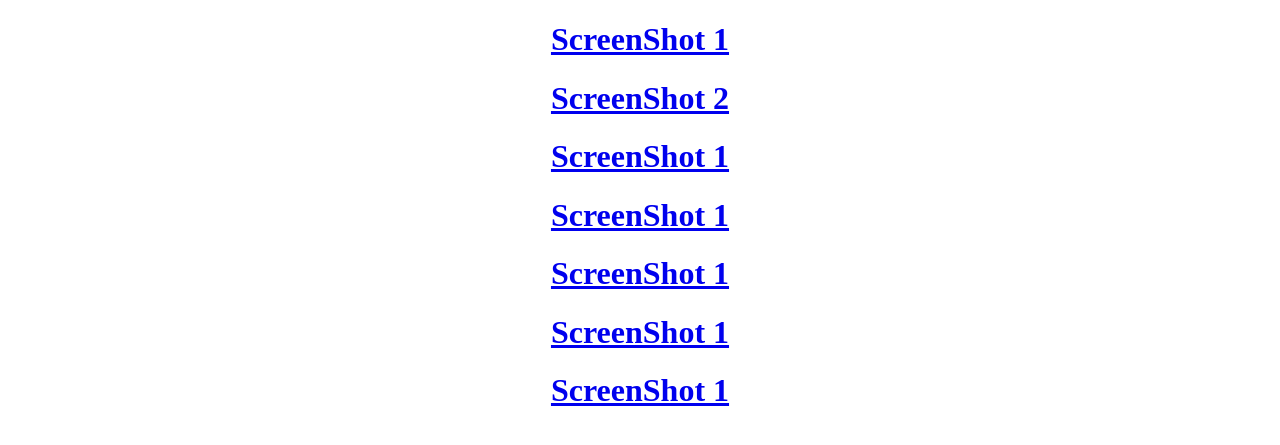
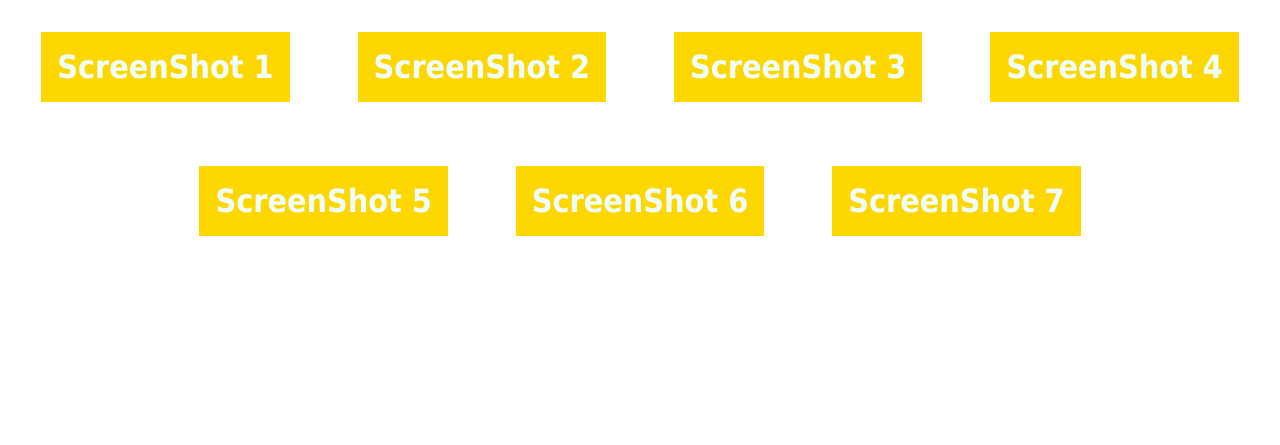
Before and after one commit to HosseinKarami/HosseinKarami.github.io, a Jekyll site: the page ssj/index.html, which Jekyll copies as it is, in a window 1280 px wide. Shown: the top 445 px of the page. Built offline with Jekyll 4.4.1, drawn with Linux system fonts in a browser that asks for light colours.

```diff
--- a/ssj/index.html
+++ b/ssj/index.html
@@ -12,17 +12,34 @@
     <link href="//www.google-analytics.com" rel="dns-prefetch">
     <link href="//ajax.googleapis.com" rel="dns-prefetch">
     <link href="assets/css/style.min.css" rel="stylesheet">
+    <style type="text/css">
+    h1{
 
+        font-family: tahoma;
+    padding: 1rem;
+    background-color: gold;
+    display: inline-block;
+    margin: 2rem;
+
+    }
+a{
+      text-decoration: none;
+    color: azure;
+}
+h1:hover{
+  background-color: goldenrod;
+}
+    </style>
   </head>
   <body style="margin: 0; text-align: center;">
 
-    <a href="/1"><h1>ScreenShot 1</h1></a>
-    <a href="/2"><h1>ScreenShot 2</h1></a>
-    <a href="/1"><h1>ScreenShot 1</h1></a>
-    <a href="/1"><h1>ScreenShot 1</h1></a>
-    <a href="/1"><h1>ScreenShot 1</h1></a>
-    <a href="/1"><h1>ScreenShot 1</h1></a>
-    <a href="/1"><h1>ScreenShot 1</h1></a>
+    <a href="/ssj/1" target="_blank"><h1>ScreenShot 1</h1></a>
+    <a href="/ssj/2" target="_blank"><h1>ScreenShot 2</h1></a>
+    <a href="/ssj/3" target="_blank"><h1>ScreenShot 3</h1></a>
+    <a href="/ssj/4" target="_blank"><h1>ScreenShot 4</h1></a>
+    <a href="/ssj/5" target="_blank"><h1>ScreenShot 5</h1></a>
+    <a href="/ssj/6" target="_blank"><h1>ScreenShot 6</h1></a>
+    <a href="/ssj/7" target="_blank"><h1>ScreenShot 7</h1></a>
 
 
   </body>
```
Also changed, not shown: ssj/1/1.html (deleted, +0 -20 lines), ssj/2/2.html (deleted, +0 -20 lines), ssj/3/3.html (deleted, +0 -20 lines), ssj/4/4.html (deleted, +0 -20 lines), ssj/5/5.html (deleted, +0 -20 lines), ssj/6/6.html (deleted, +0 -20 lines), ssj/7/7.html (deleted, +0 -20 lines).
